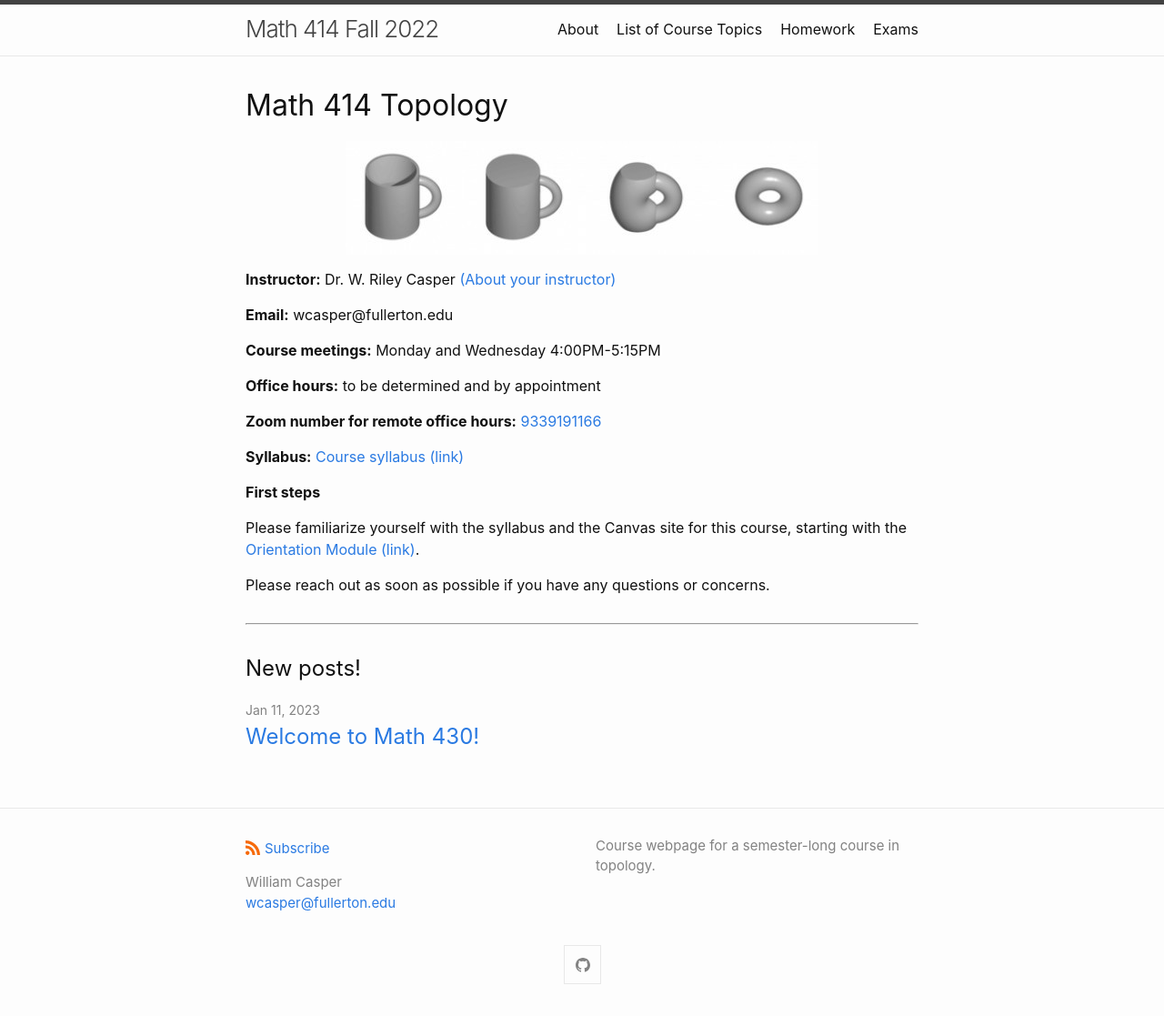
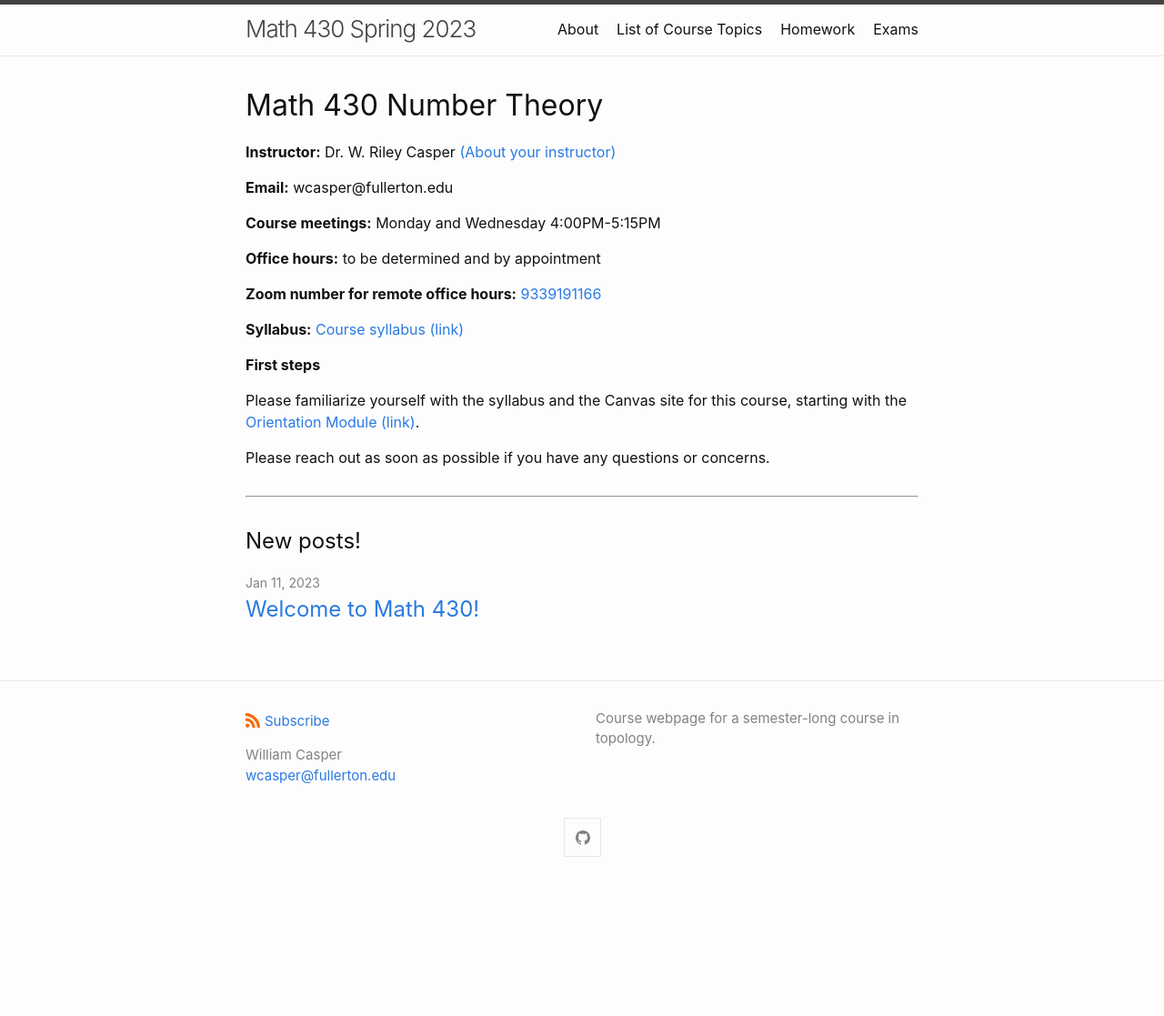
Before and after one commit to wcasper/math430spring2023, a Jekyll site: the page built from index.md, in a window 1280 px wide. Shown: the whole page at 91% size. Built offline with Jekyll 4.4.1, drawn with Linux system fonts in a browser that asks for light colours; after the commit the page ends 977 px from its top, so only the background shows below that.

Commit message:
updated for new year

```diff
--- a/_config.yml
+++ b/_config.yml
@@ -1,4 +1,4 @@
-title: Math 414 Fall 2022
+title: Math 430 Spring 2023
 author:
   name: William Casper
   email: wcasper@fullerton.edu
--- a/index.md
+++ b/index.md
@@ -6,10 +6,8 @@
 # See: https://jekyllrb.com/docs/themes/#overriding-theme-defaults
 #
 layout: home
-title: Math 414 Topology
+title: Math 430 Number Theory
 ---
-
-<p align="center"><img src="fig/coffee-cup.jpg"/></p>
 
 **Instructor:** Dr. W. Riley Casper [(About your instructor)](instructor)
 
```
